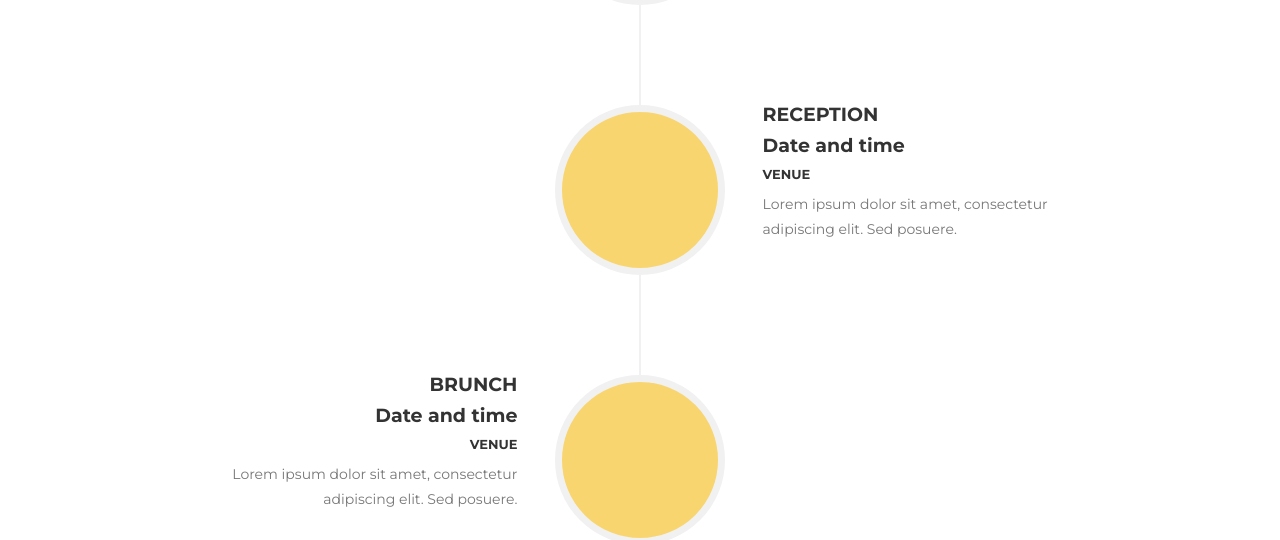
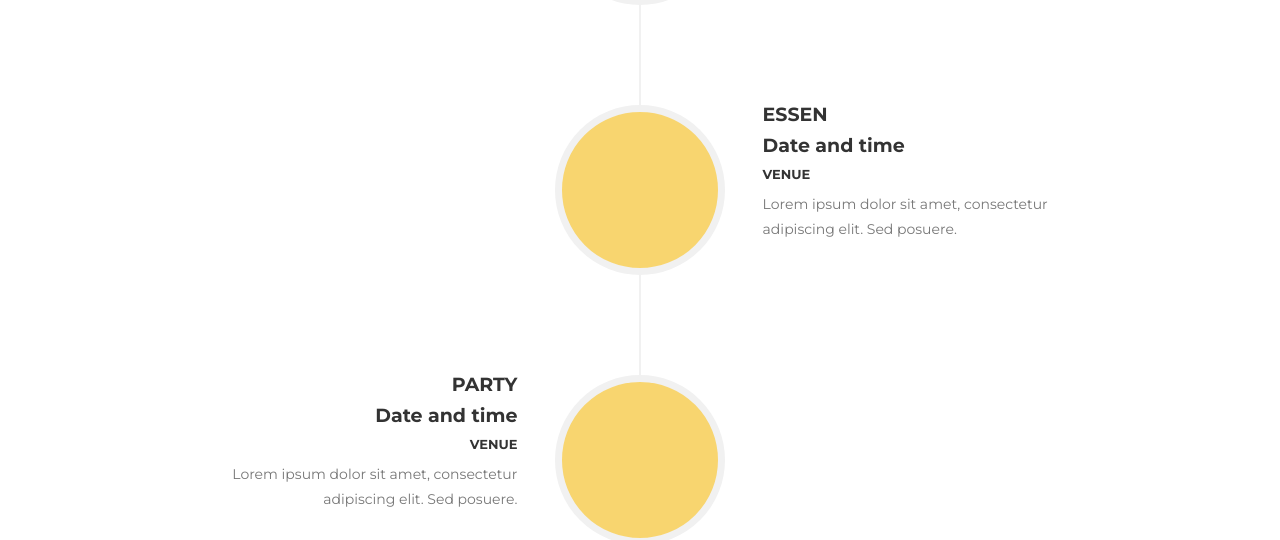
Before and after one commit to nlz-crtl/LN, a Jekyll site: the page built from index.html, in a window 1280 px wide and 900 px high, scrolled down 985 px. Shown: the part 157-697 px from the top of the window. Built offline with Jekyll 4.4.1, drawn with Linux system fonts in a browser that asks for light colours; some web fonts are replaced.

Commit message:
Update events.html

```diff
--- a/_includes/en_data/events.html
+++ b/_includes/en_data/events.html
@@ -30,7 +30,7 @@
                         </div>
                         <div class="timeline-panel">
                             <div class="timeline-heading">
-                                <h4>Reception</h4>
+                                <h4>Essen</h4>
                                 <h4 class="subheading">Date and time</h4>
                                 <h6>Venue</h6>
                             </div>
@@ -45,7 +45,7 @@
                         </div>
                         <div class="timeline-panel">
                             <div class="timeline-heading">
-                                <h4>Brunch</h4>
+                                <h4>Party</h4>
                                 <h4 class="subheading">Date and time</h4>
                                 <h6>Venue</h6>
                             </div>
```
